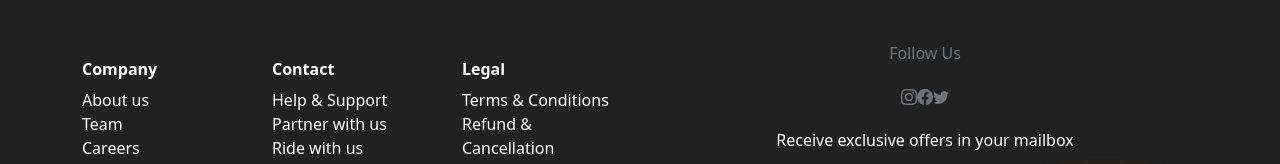
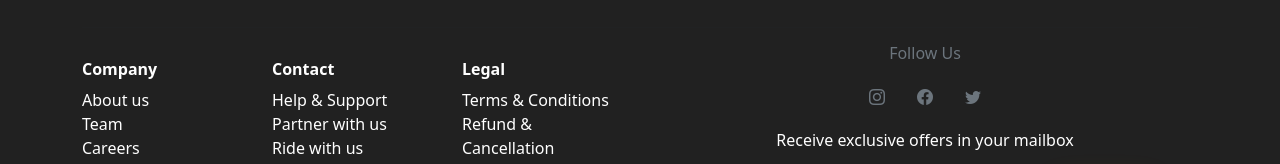
Before and after one commit to Ghullam-Mustafa/React-Assigment-02, a React (Create React App) app: page / in a window 1280 px wide. Shown: the part 6143-6307 px from the top of the page. Built offline with nearby package versions, Linux system fonts and the light colour scheme.

Commit message:
porject almost complete

```diff
--- a/src/components/footer/Footer.js
+++ b/src/components/footer/Footer.js
@@ -29,9 +29,9 @@ export default function Footer() {
                             <div className="row"></div>
                             <h6 className="text-secondary">Follow Us</h6>
                             <h6 className="py-3">
-                                <i className="bi bi-instagram li text-secondary"></i>
-                                <i className="bi bi-facebook li text-secondary"></i>
-                                <i className="bi bi-twitter li text-secondary"></i>
+                                <i className="bi bi-instagram li p-3 text-secondary"></i>
+                                <i className="bi bi-facebook li  p-3 text-secondary"></i>
+                                <i className="bi bi-twitter li  p-3 text-secondary"></i>
                             </h6>
                             <h6 className="text-white">Receive exclusive offers in your mailbox</h6>
                             <div className=" d-flex">
--- a/src/css/style.css
+++ b/src/css/style.css
@@ -1,6 +1,16 @@
 .icon-location{
     color: #FFB30E;
 }
+
+*{
+    box-sizing: border-box;
+    padding: 0;
+    margin: 0;
+  }
+
+  html{
+    scroll-behavior: smooth;
+  }
 
 .btn-delivery{
         color: #F17228;
```
